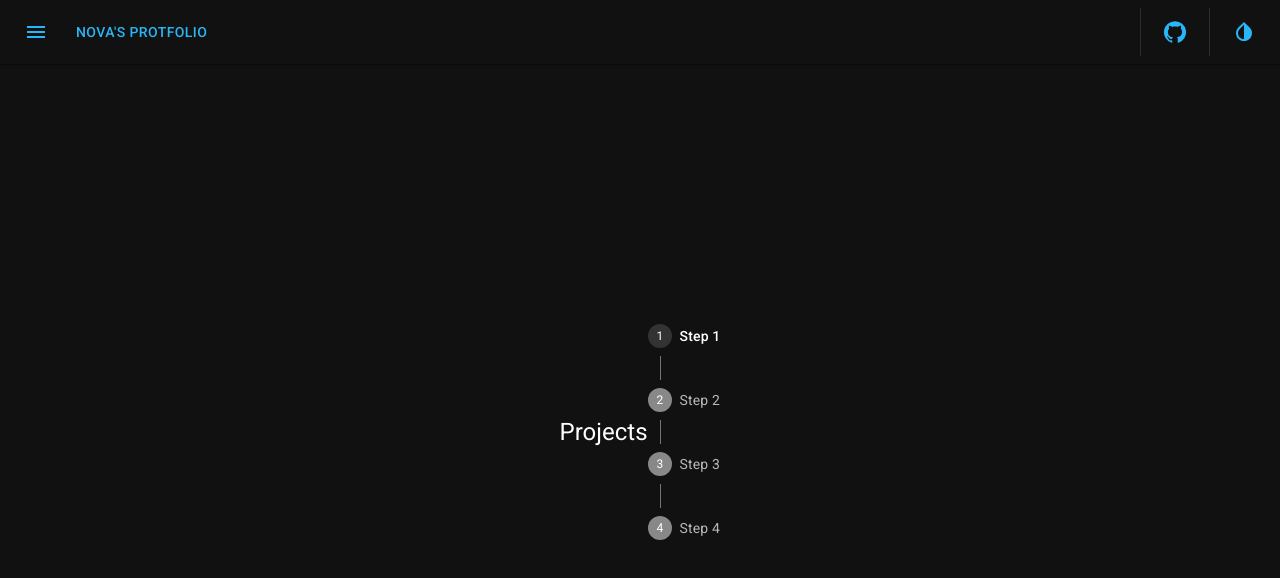
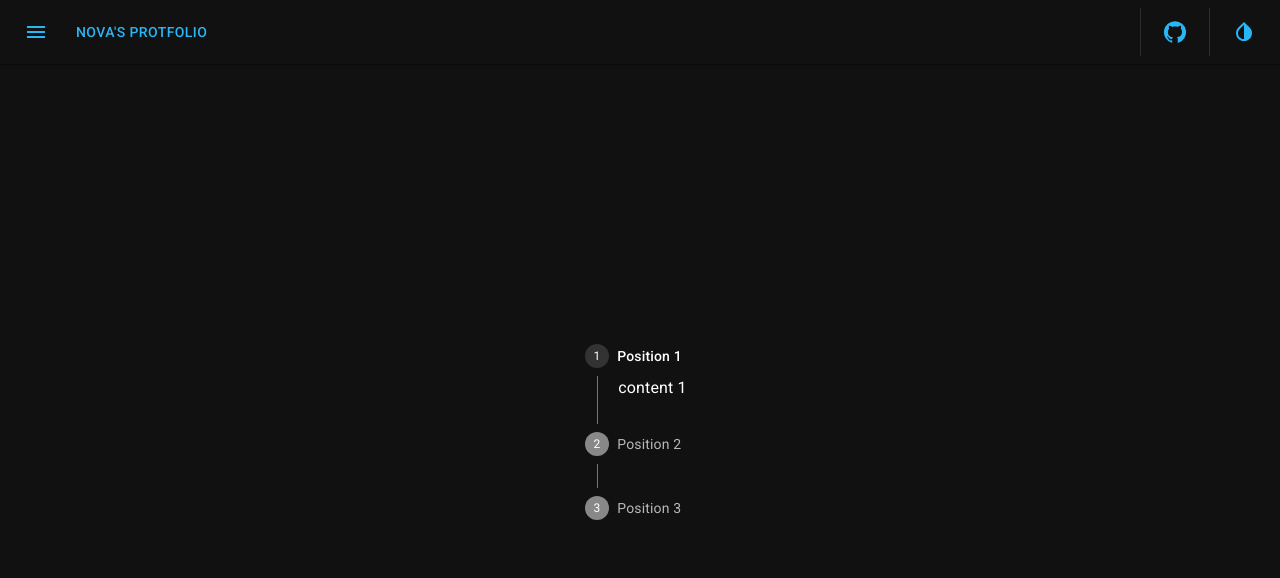
Before and after one commit to nova-sangeeth/nginx-proxy-workout, a React (Vite) app in the folder react-pwa-frontend/: page /projects in a window 1280 px wide. Shown: the top 578 px of the page. Built offline with nearby package versions, Linux system fonts and the light colour scheme.

Commit message:
remove typography for now.

```diff
--- a/react-pwa-frontend/src/pages/Page2/Page2.tsx
+++ b/react-pwa-frontend/src/pages/Page2/Page2.tsx
@@ -8,29 +8,33 @@ import Meta from "@/components/Meta";
 import { FullSizeCenteredFlexBox } from "@/components/styled";
 
 function Page2() {
+  const steps = [
+    {
+      label: "Position 1",
+      description: `content 1`,
+    },
+    {
+      label: "Position 2",
+      description: `content 2`,
+    },
+    {
+      label: "Position 3",
+      description: `content 3`,
+    },
+  ];
   return (
     <>
       <Meta title="Projects" />
       <FullSizeCenteredFlexBox>
-        <Typography variant="h5">Projects</Typography>
+        {/* <Typography variant="h5">Projects</Typography> */}
 
-        <Stepper  orientation="vertical">
-          <Step>
-            <StepLabel>Step 1</StepLabel>
-            <StepContent></StepContent>
-          </Step>
-          <Step>
-            <StepLabel>Step 2</StepLabel>
-            <StepContent></StepContent>
-          </Step>
-          <Step>
-            <StepLabel>Step 3</StepLabel>
-            <StepContent></StepContent>
-          </Step>
-          <Step>
-            <StepLabel>Step 4</StepLabel>
-            <StepContent></StepContent>
-          </Step>
+        <Stepper orientation="vertical">
+          {steps.map((step, index) => (
+            <Step key={step.label}>
+              <StepLabel>{step.label}</StepLabel>
+              <StepContent>{step.description}</StepContent>
+            </Step>
+          ))}
         </Stepper>
       </FullSizeCenteredFlexBox>
     </>
```
